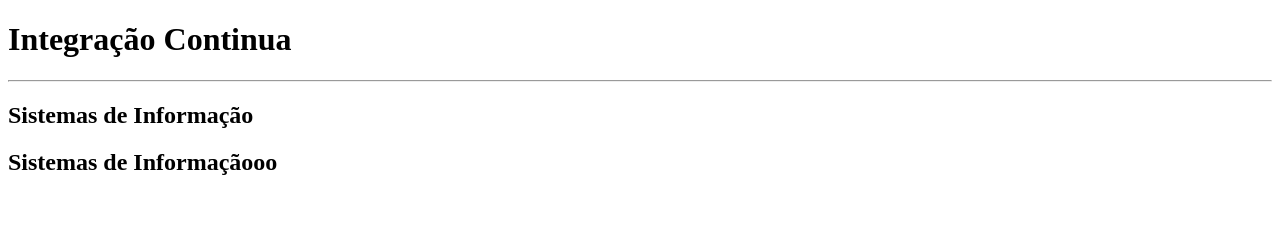
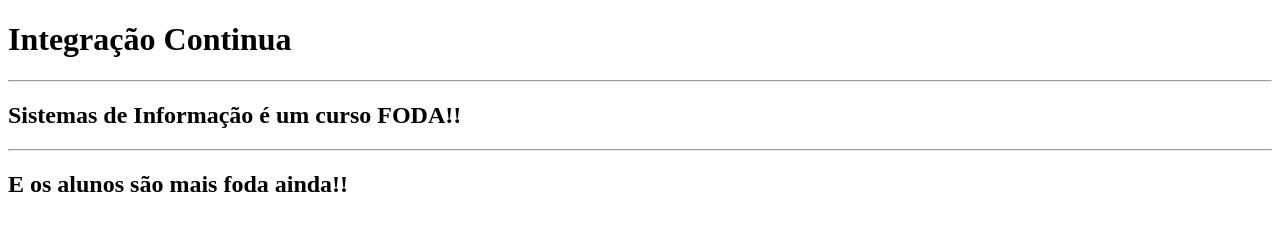
Before and after one commit to ClaudioNunes/cicdnoite2, a plain HTML site: page index.html in a window 1280 px wide. Drawn offline with Linux system fonts and the light colour scheme.

Commit message:
commit na develop

```diff
--- a/index.html
+++ b/index.html
@@ -10,8 +10,10 @@
     <h1>Integração Continua</h1>
     <hr>
 
-    <h2>Sistemas de Informação</h2>
-    <h2>Sistemas de Informaçãooo</h2>
+    <h2>Sistemas de Informação é um curso FODA!!</h2>
+    <hr>
+    <h2> E os alunos são mais foda ainda!!</h2>
+
 
 </body>
 </html>
```
